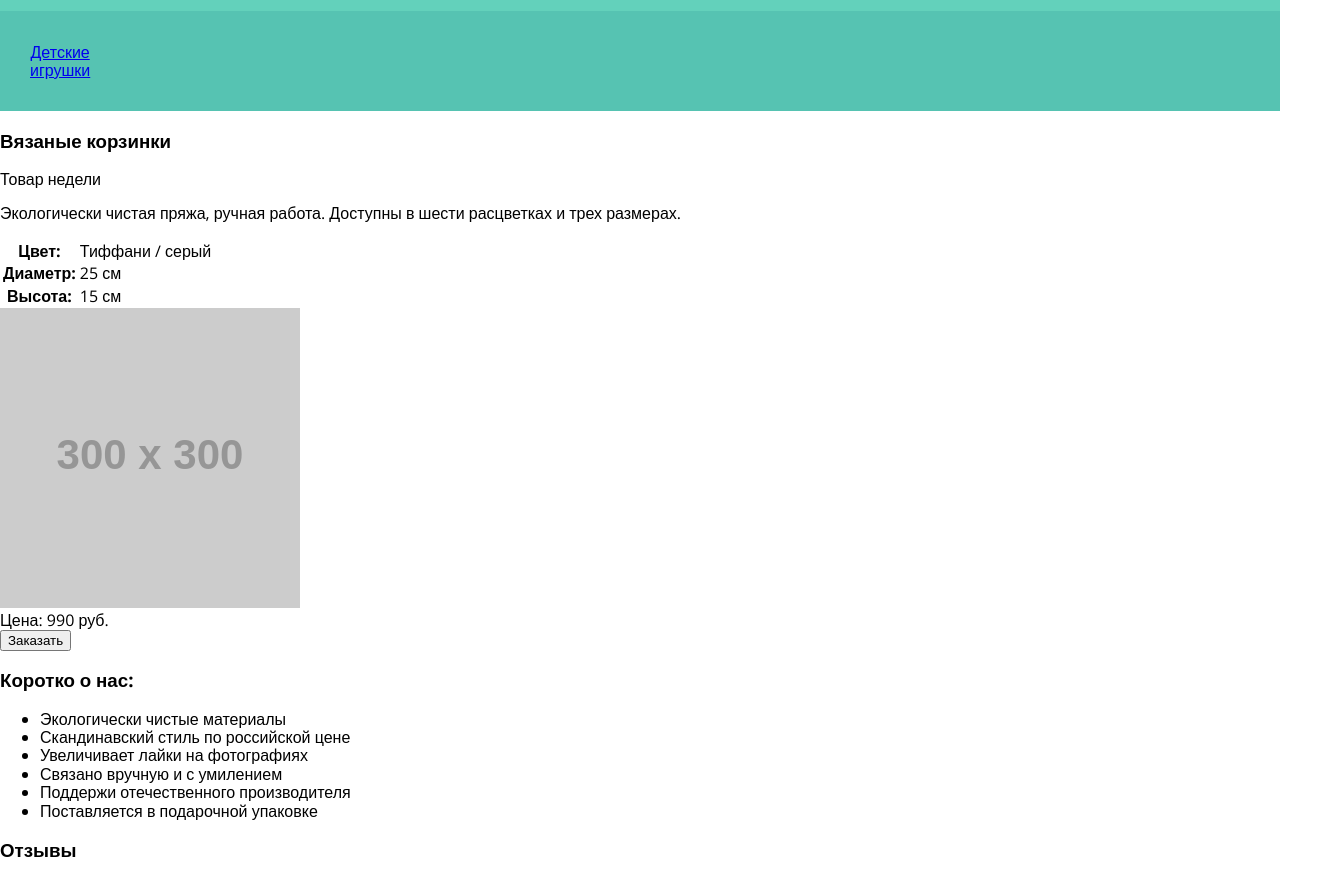
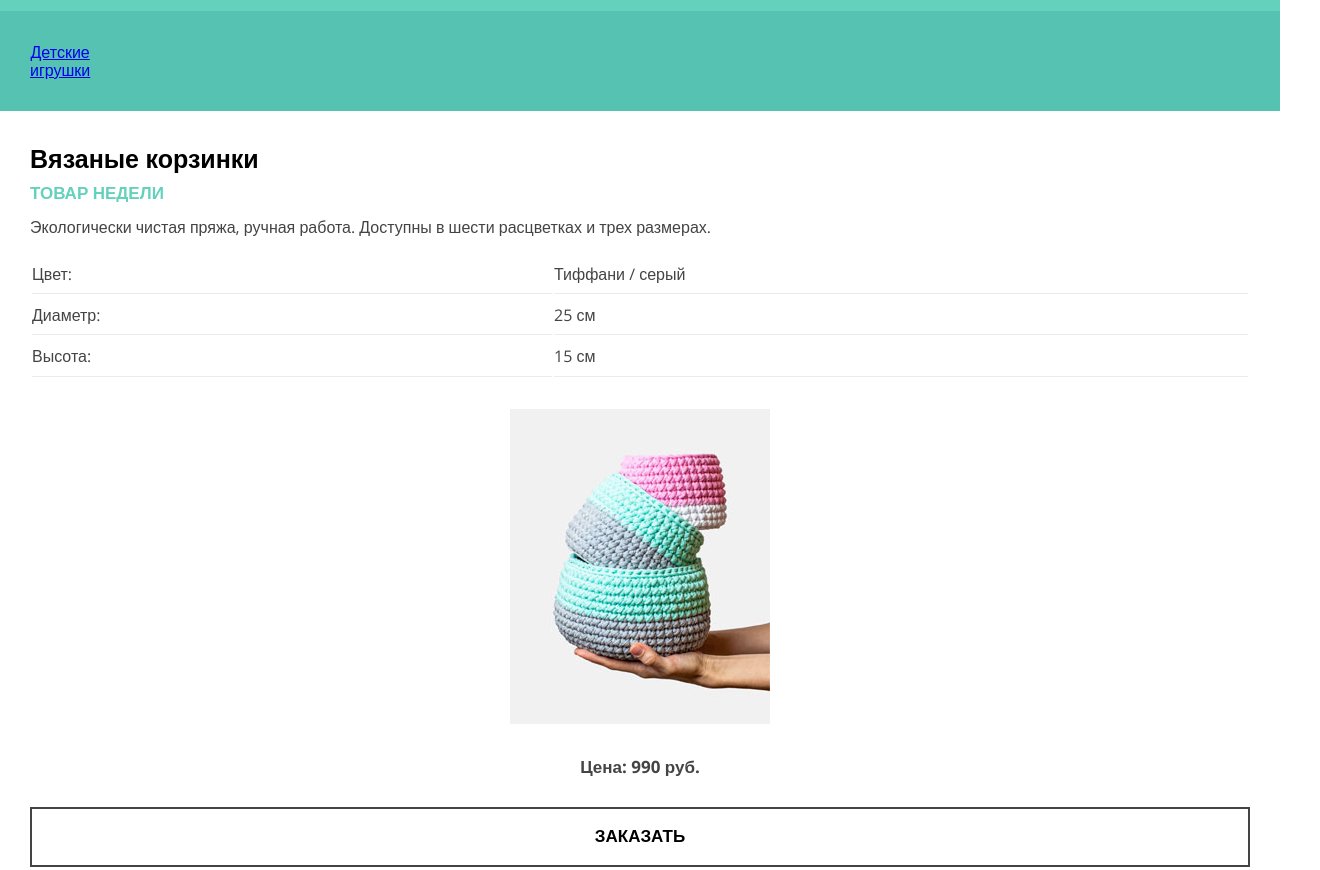
Before and after one commit to Jlomka/barbershop, a website: page index.html in a window 1280 px wide. Shown: the part 460-1330 px from the top of the page, 1320 px wide, since content can reach past the window. Drawn offline with nearby package versions, Linux system fonts and the light colour scheme; files that its build step writes are made by us from their sources; placeholder pictures from the web are drawn by us.

Commit message:
Implement grid for promo block on home page

```diff
--- a/index.html
+++ b/index.html
@@ -81,22 +81,24 @@
 
           <table class="promo__features">
             <tbody>
-              <tr>
-                <th>Цвет:</th>
-                <td>Тиффани / серый</td>
+              <tr class="promo-feature">
+                <th class="promo-feature__title">Цвет:</th>
+                <td class="promo-feature__value">Тиффани / серый</td>
               </tr>
-              <tr>
-                <th>Диаметр:</th>
-                <td>25 см</td>
+              <tr class="promo-feature">
+                <th class="promo-feature__title">Диаметр:</th>
+                <td class="promo-feature__value">25 см</td>
               </tr>
-              <tr>
-                <th>Высота:</th>
-                <td>15 см</td>
+              <tr class="promo-feature">
+                <th class="promo-feature__title">Высота:</th>
+                <td class="promo-feature__value">15 см</td>
               </tr>
             </tbody>
           </table>
 
-          <img class="promo__img" src="http://placehold.it/300x300" alt="Вязаные корзинки" width="300" height="300" />
+          <div class="promo__img-wrap">
+            <img class="promo__img" src="/img/promo-mobile.jpg" alt="Вязаные корзинки" width="260" height="315" />
+          </div>
 
           <div class="promo__price">
             Цена: 990 руб.
--- a/styles/blocks/intro.scss
+++ b/styles/blocks/intro.scss
@@ -26,6 +26,7 @@
   max-width: 450px;
   font-size: 27px;
   font-weight: bold;
+  color: $color-text-bright;
 }
 
 .intro__links {
@@ -43,10 +44,10 @@
   padding: 0 30px;
 
   &--interior {
-    background-color: #63d1bb;
+    background-color: $color-accent;
   }
 
   &--toys {
-    background-color: #56c3b2;
+    background-color: $color-accent-darker;
   }
 }
--- /dev/null
+++ b/styles/blocks/promo.scss
@@ -0,0 +1,61 @@
+@import "../variables";
+
+.promo {
+  padding: 0 $horizontal-page-padding-mobile;
+}
+
+.promo__title {
+  margin-top: 33px;
+  margin-bottom: 10px;
+  font-size: 25px;
+  color: $color-text-bright;
+}
+
+.promo__content {
+  text-align: left;
+}
+
+.promo__item-of-the-week {
+  font-size: 17px;
+  font-weight: bold;
+  color: $color-accent;
+  text-transform: uppercase;
+}
+
+.promo__features {
+  width: 100%;
+}
+
+.promo-feature__title,
+.promo-feature__value {
+  padding: 10px 0;
+  border-bottom: 1px solid #ececec;
+}
+
+.promo-feature__title {
+  padding-right: 30px;
+  font-weight: normal;
+  text-align: left;
+}
+
+.promo__img-wrap {
+  text-align: center;
+}
+
+.promo__img {
+  margin-top: 30px;
+  max-width: 260px;
+  width: 100%;
+  height: auto;
+}
+
+.promo__price {
+  margin-top: 30px;
+  text-align: center;
+  font-weight: bold;
+  font-size: 17px;
+}
+
+.promo__order-btn {
+  margin-top: 30px;
+}
--- a/styles/global/global.scss
+++ b/styles/global/global.scss
@@ -1,8 +1,26 @@
+@import "./variables";
+
 body, html {
   margin: 0;
   padding: 0;
 }
 
 body {
+  color: $color-text;
   background-color: white;
 }
+
+.btn {
+  display: block;
+  width: 100%;
+
+  background-color: transparent;
+  outline: none;
+  border: 2px solid #444444;
+
+  cursor: pointer;
+  padding: 18px;
+  font-size: 17px;
+  font-weight: bold;
+  text-transform: uppercase;
+}
--- a/styles/styles.scss
+++ b/styles/styles.scss
@@ -11,3 +11,4 @@
 
 @import "blocks/header";
 @import "blocks/intro";
+@import "blocks/promo";
--- a/styles/variables.scss
+++ b/styles/variables.scss
@@ -1,3 +1,12 @@
 $page-header-height: 80px;
 
 $horizontal-page-padding-mobile: 30px;
+
+$color-dark-gray: #444444;
+$color-teal: #63d1bb;
+$color-teal-darker: #56c3b2;
+
+$color-text-bright: black;
+$color-text: $color-dark-gray;
+$color-accent: $color-teal;
+$color-accent-darker: $color-teal-darker;
```
Also changed, not shown: 1 other file.
